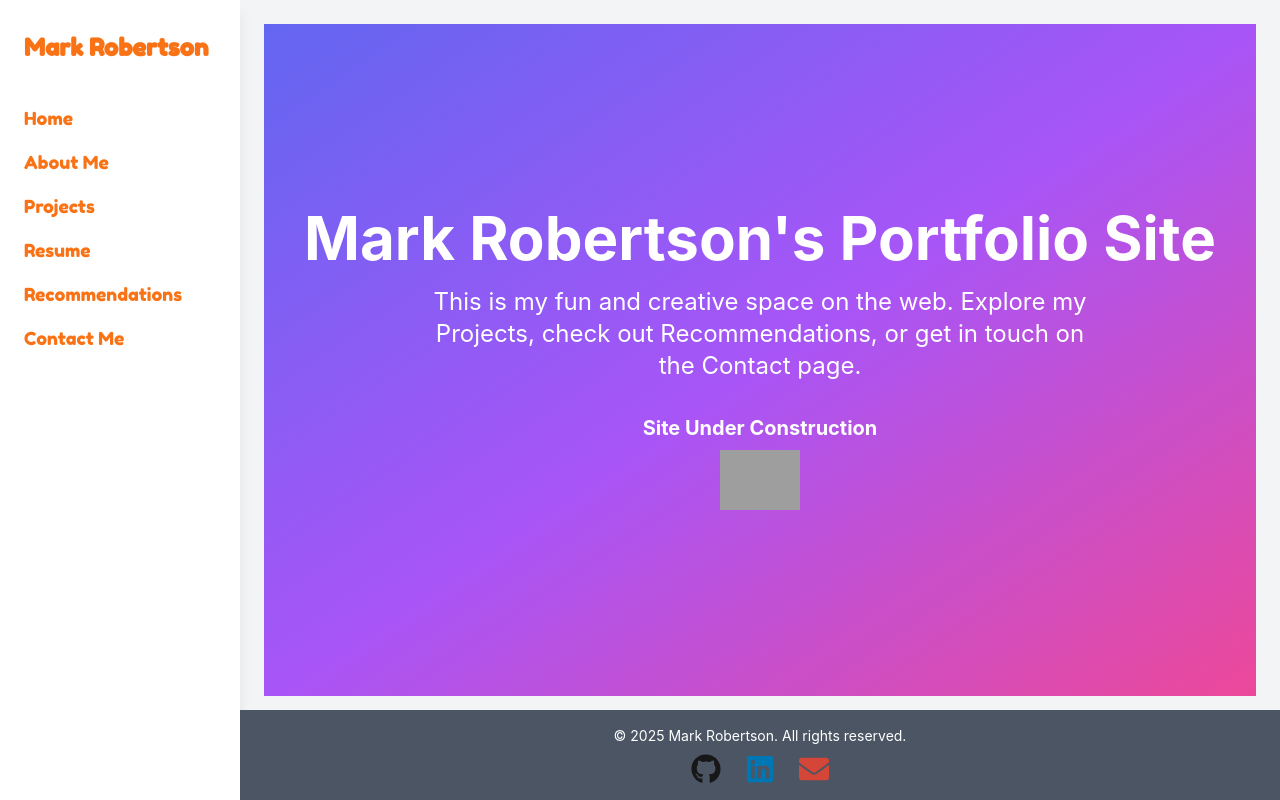
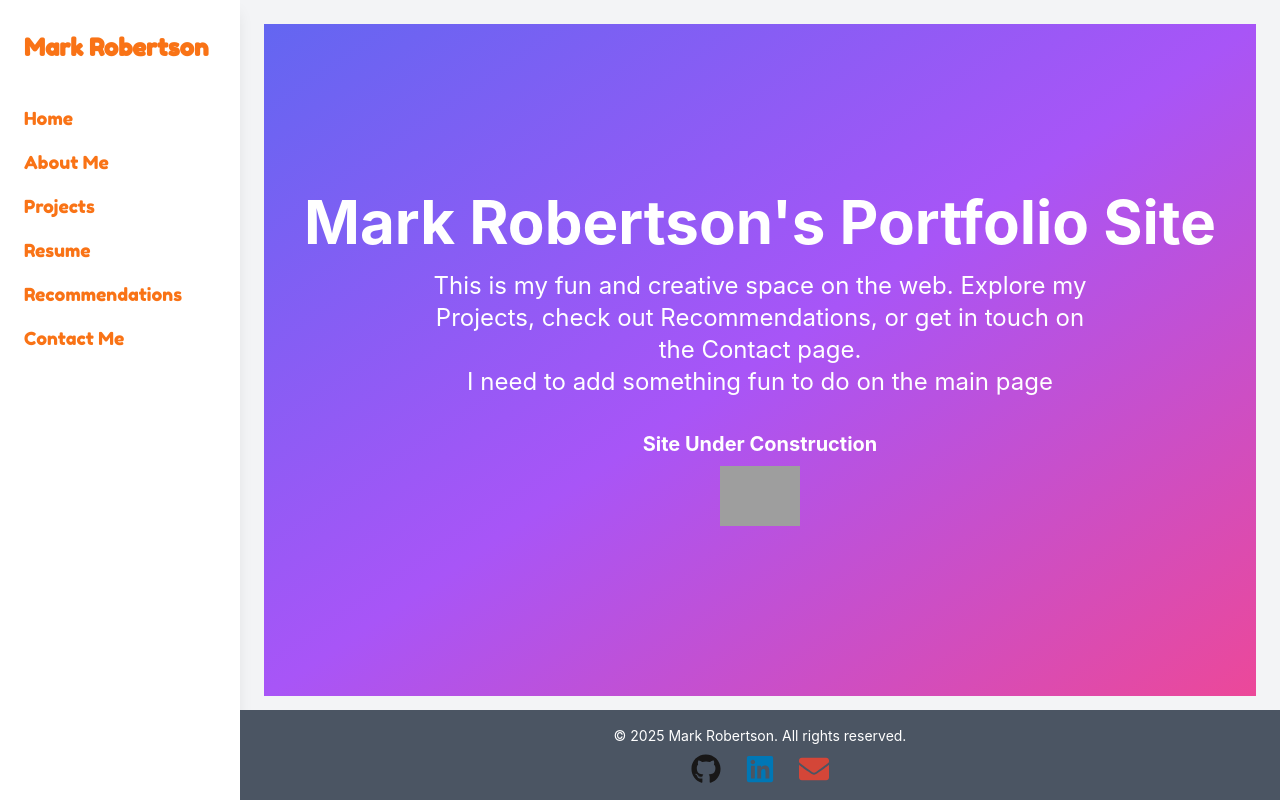
Before and after one commit to MarkRobertson67/MarkRobertson67.github.io, a React (Create React App) app: page / in a window 1280 px wide. Built offline with nearby package versions, Linux system fonts and the light colour scheme; grey boxes are pictures that could not be loaded.

Commit message:
Contact me sends a auto reply and and alert to me

```diff
--- a/src/pages/home/Home.js
+++ b/src/pages/home/Home.js
@@ -10,7 +10,7 @@ function Home() {
         This is my fun and creative space on the web. Explore my Projects,
         check out Recommendations, or get in touch on the Contact page.
       </p>
-
+      <p className="text-lg md:text-2xl max-w-2xl text-center"> I need to add something fun to do on the main page </p>
       {/* Under Construction Section */}
       <div className="mt-8 flex flex-col items-center">
         <p className="text-xl font-bold mb-2">Site Under Construction</p>
```
